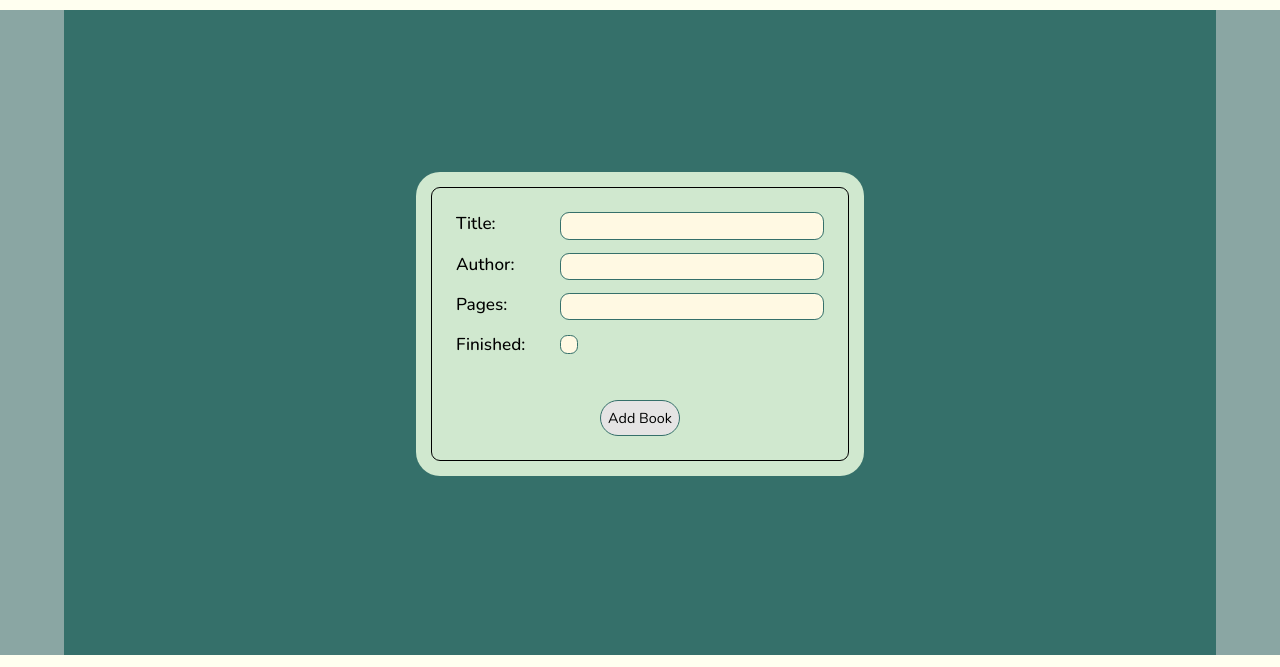
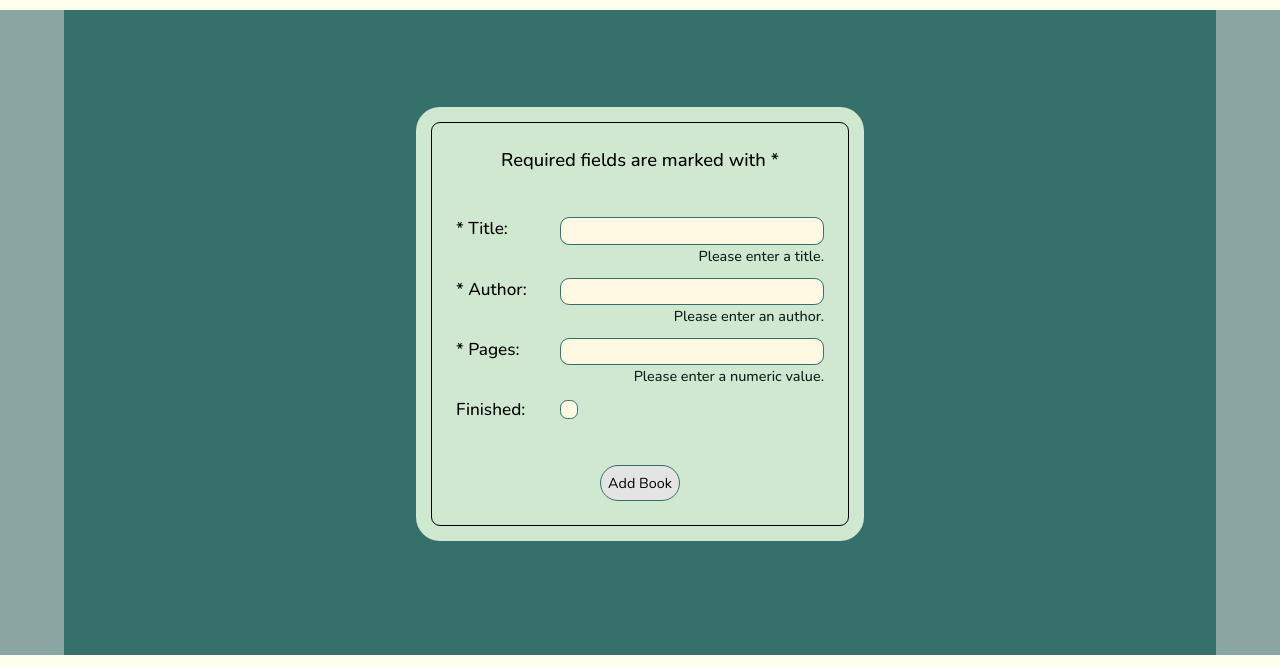
Before and after one commit to jguneratne/library-project, a plain HTML site: page index.html in a window 1280 px wide. Both pictures are taken after a click on the button 1182 px from the left and 43 px from the top of the page. Shown: the part 76-743 px from the top of the page. Drawn offline with Linux system fonts and the light colour scheme.

Commit message:
Add HTML form validation

```diff
--- a/index.html
+++ b/index.html
@@ -34,35 +34,52 @@
       </div>
 
       <div class="form-div">
-        <form action="#" method="get" class="form" novalidate>
+        <form action="#" method="get" class="form">
+          <div class="req-msg"><p>Required fields are marked with *</p></div>
+
           <div class="form-line">
-            <label for="title">Title:</label>
-            <input type="text" id="title" class="title" name="cardInfo" />
+            <label for="title">* Title:</label>
+            <input
+              type="text"
+              id="title"
+              class="title"
+              name="cardInfo"
+              required
+            />
           </div>
-          <div class="err-msg">
-            <p class="title-err"></p>
+          <div class="instruct">
+            <p class="title-msg"></p>
           </div>
 
           <div class="form-line">
-            <label for="author">Author:</label>
-            <input type="text" id="author" class="author" name="cardInfo" />
+            <label for="author">* Author:</label>
+            <input
+              type="text"
+              id="author"
+              class="author"
+              name="cardInfo"
+              required
+            />
           </div>
-          <div class="err-msg">
-            <p class="author-err"></p>
+          <div class="instruct">
+            <p class="author-msg"></p>
           </div>
 
           <div class="form-line">
-            <label for="pages">Pages:</label>
+            <label for="pages">* Pages:</label>
             <input
-              type="number"
+              type="text"
               id="pages"
               class="pages"
               name="cardInfo"
+              pattern="^[0-9]*$"
+              title="Numeric value required."
               minlength="1"
+              required
             />
           </div>
-          <div class="err-msg">
-            <p class="pages-err"></p>
+          <div class="instruct">
+            <p class="pages-msg"></p>
           </div>
 
           <div class="form-line">
--- a/style.css
+++ b/style.css
@@ -214,16 +214,48 @@ footer:focus {
   outline-offset: -2ch;
 }
 
+.req-msg {
+  font-family: "Nunito";
+  font-weight: 500;
+  font-size: 2.3ch;
+  text-align: center;
+  margin-bottom: 3ch;
+}
+
 .form-line {
   display: flex;
   flex-wrap: wrap;
   gap: 2ch;
 }
 
-.err-msg {
+.instruct {
   display: flex;
   justify-content: end;
   margin-top: -1.4ch;
+}
+
+.title-msg::before {
+  content: "Please enter a title.";
+  color: var(--focusColor);
+  font-family: "Nunito";
+  font-weight: 500;
+  font-size: 1.8ch;
+}
+
+.author-msg::before {
+  content: "Please enter an author.";
+  color: var(--focusColor);
+  font-family: "Nunito";
+  font-weight: 500;
+  font-size: 1.8ch;
+}
+
+.pages-msg::before {
+  content: "Please enter a numeric value.";
+  color: var(--focusColor);
+  font-family: "Nunito";
+  font-weight: 500;
+  font-size: 1.8ch;
 }
 
 .btn-line {
```
